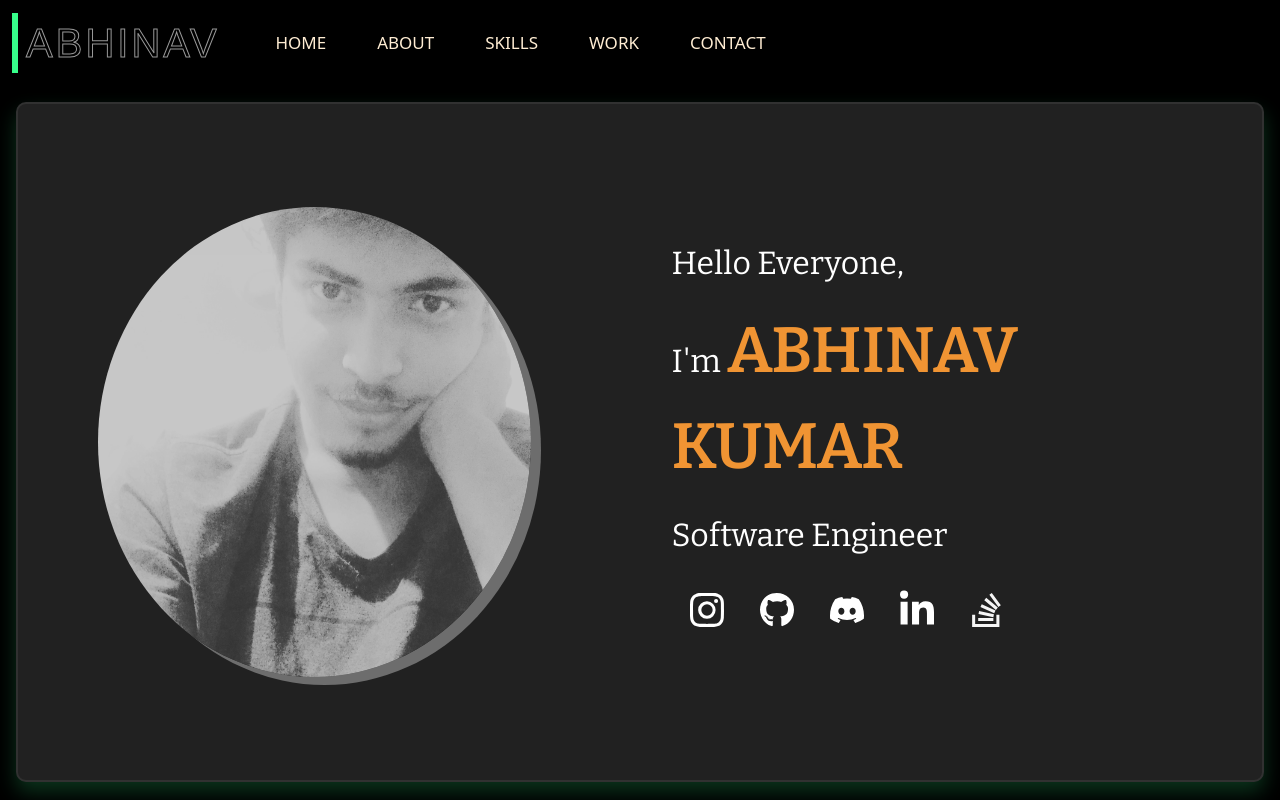
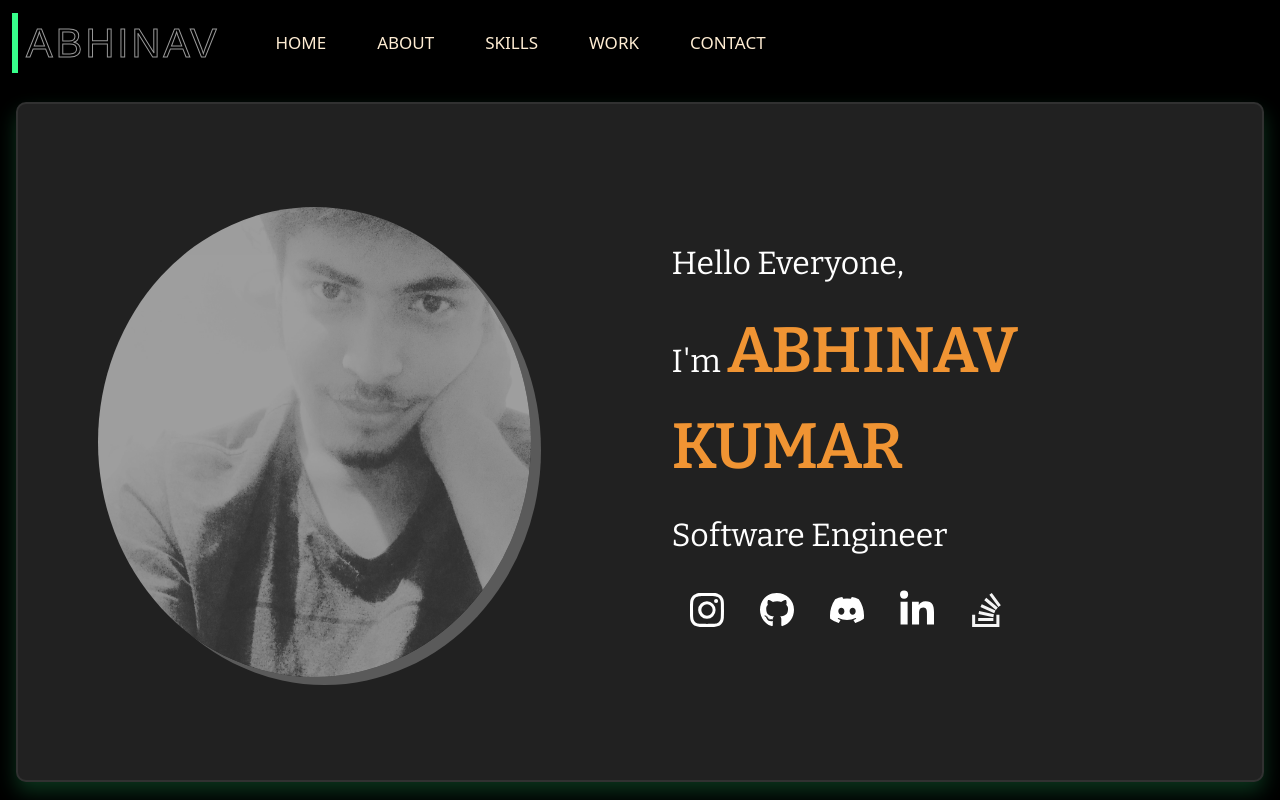
Before and after one commit to abhinav3254/angular-portfolio, an Angular app: page / in a window 1280 px wide. Built offline with nearby package versions, Linux system fonts and the light colour scheme.

Commit message:
hover effect

```diff
--- a/src/app/components/home/home.component.css
+++ b/src/app/components/home/home.component.css
@@ -47,6 +47,10 @@
     border-radius: 50%;
     margin: auto;
     box-shadow: 10px 8px 0px rgba(128, 128, 128, 1);
+    opacity: 0.6;
+}
+
+.left img:hover {
     opacity: 0.8;
 }
 
```
